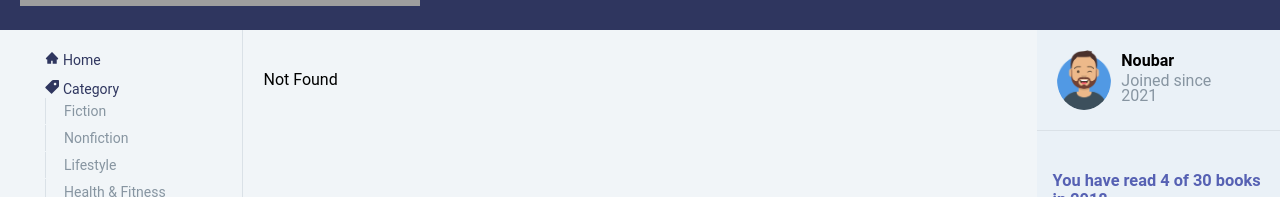
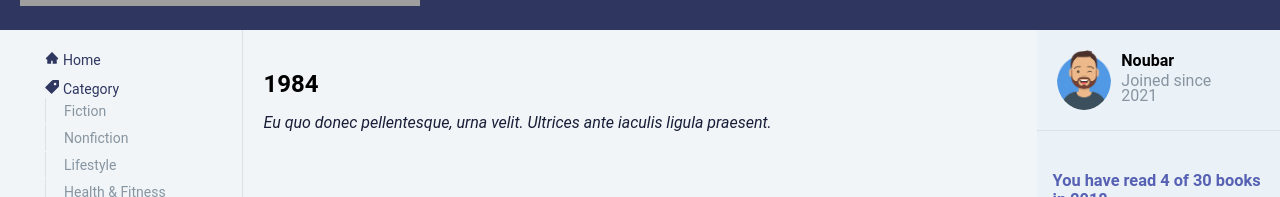
Before and after one commit to mariamkhurshudyan/BookStore, a React (Create React App) app: page /book/1 in a window 1280 px wide. Before the commit this address had no page. Shown: the part 316-513 px from the top of the page. Built offline with nearby package versions, Linux system fonts and the light colour scheme; grey boxes are pictures that could not be loaded.

Commit message:
Book route build, refactoring

```diff
--- a/src/App.js
+++ b/src/App.js
@@ -9,6 +9,7 @@ import NotFound from "./routes/NotFound";
 import Books from "./Components/Books/Books";
 import Picks from "./Components/Picks/Picks";
 import Analytics from "./Components/Analytics/Analytics";
+import Book from "./routes/Book";
 
 const App = () => {
   return (
@@ -16,12 +17,13 @@ const App = () => {
       <Router>
         <Layout>
           <Routes>
-            <Route path="/" element={<Home/>} >
+            <Route path="/" element={<Home/>}>
               <Route path="" element={<Books/>} />
               <Route path="stats" element={<Analytics className1='secondary'/>} />
               <Route path="picks" element={<Picks/>} />
             </Route>
             <Route path="*" element={<NotFound />} />
+            <Route path="book/:id" element={<Book />} />
           </Routes>
         </Layout>
       </Router>
--- a/src/Components/Book/Book.jsx
+++ b/src/Components/Book/Book.jsx
@@ -1,9 +1,11 @@
 import styles from './Book.module.css';
 import Select from "../UI/Select/Select";
+import { useNavigate } from "react-router-dom";
 
-const Book = ({source, title, label , snippet}) => {
+const Book = ({source, title, label , snippet, bookId}) => {
+    const navigate = useNavigate()
     return (
-        <div className={styles.container}>
+        <div className={styles.container} onClick={() => navigate(`book/${bookId}`)}>
             <img src={source} alt='Book Cover'/>
             <p>{title}</p>
             <div className={styles.status}>
--- a/src/Components/Book/Book.module.css
+++ b/src/Components/Book/Book.module.css
@@ -6,6 +6,7 @@
     padding: 5px;
     box-shadow: 0 2px 4px 0 rgb(0 0 0 / 8%);
     border-radius: 5px;
+    cursor: pointer;
 }
 .status{
     display:flex;
--- a/src/Components/Books/Books.jsx
+++ b/src/Components/Books/Books.jsx
@@ -6,7 +6,7 @@ const Books = () => {
     return (
         <div className={styles.container}>
             {BookData.map(book=>(
-                <Book key={book.id} source={book.imageUrl} title={book.title} label={book.label} snippet={book.snippet}/>
+                <Book key={book.id} bookId={book.id} source={book.imageUrl} title={book.title} label={book.label} snippet={book.snippet}/>
             ))
             }
         </div>
--- /dev/null
+++ b/src/Components/UI/Body/Body.jsx
@@ -0,0 +1,12 @@
+import React from 'react';
+import styles from "./Body.module.css"
+
+const Body = ({text}) => {
+    return (
+        <div className={styles.container} >
+            <p><em>{text}</em></p>
+        </div>
+    );
+};
+
+export default Body;
--- /dev/null
+++ b/src/Components/UI/Body/Body.module.css
@@ -0,0 +1,4 @@
+.container{
+    width : 100%;
+    padding:10px 0;
+}
--- a/src/Components/UI/Title/Title.jsx
+++ b/src/Components/UI/Title/Title.jsx
@@ -9,7 +9,7 @@ const Title = ({ headingText, headingLevel, className }) => {
 };
 
 Title.propTypes = {
-  headingText: PropTypes.string.isRequired,
+  headingText: PropTypes.string,
   headingLevel: PropTypes.string,
   className: PropTypes.string
 };
--- a/src/Components/index.js
+++ b/src/Components/index.js
@@ -1,3 +1,2 @@
 export { default as Sidebar } from "src/Layout/Sidebar/Sidebar";
-export { default as Title } from "Title/Title";
 export { default as Book } from "Book/Book";
--- a/src/Layout/Header/Header.jsx
+++ b/src/Layout/Header/Header.jsx
@@ -4,15 +4,17 @@ import styles from "./Header.module.css";
 import Sidebar from "../Sidebar/Sidebar";
 import {useState} from "react";
 import {VscChromeClose, VscMenu} from "react-icons/vsc";
+import {useNavigate} from "react-router-dom";
 
 const Header = () => {
+    const navigate = useNavigate()
     const [open, setOpen] = useState( false)
     const toggle = ()=>{
         setOpen(!open)
     }
   return (
     <>
-      <div className={styles.header}>
+      <div className={styles.header} onClick={() => navigate('')}>
           <span className={styles.logo}>
         <Logo />
           </span>
--- a/src/Layout/Sidebar/SidebarData.js
+++ b/src/Layout/Sidebar/SidebarData.js
@@ -3,7 +3,7 @@ import { ImPriceTag } from "react-icons/im";
 import { TiThLarge } from "react-icons/ti";
 
 export const SidebarData = [
-  { title: "Home", icon: <AiFillHome />, path: "/home", sub: false },
+  { title: "Home", icon: <AiFillHome />, path: "", sub: false },
   {
     title: "Category",
     icon: <ImPriceTag />,
--- a/src/routes/Book.jsx
+++ b/src/routes/Book.jsx
@@ -1,10 +1,25 @@
-import React from "react";
+import React, {useEffect, useState} from "react";
 import { useParams } from "react-router-dom";
+import {BookData} from "../Components/Books/BookData";
+import Title from "../Components/UI/Title/Title";
+import Body from "../Components/UI/Body/Body";
 
 const Book = () => {
   const { id } = useParams();
+  const [book, setBook] = useState({})
+  useEffect(() => {
+   const book =  BookData.find(book => book.id === +id)
+    if(Object.keys(book).length) {
+      setBook((prev) => ({...prev, ...book}))
+    }
+  }, [id])
 
-  return <div>Book id is: {id}</div>;
+  return (
+      <div>
+        <Title headingText={book.title} headingLevel='h2' />
+        <Body text={book.snippet}/>
+      </div>
+  )
 };
 
 export default Book;
```
Lines whose indentation alone changed are shown as unchanged.
